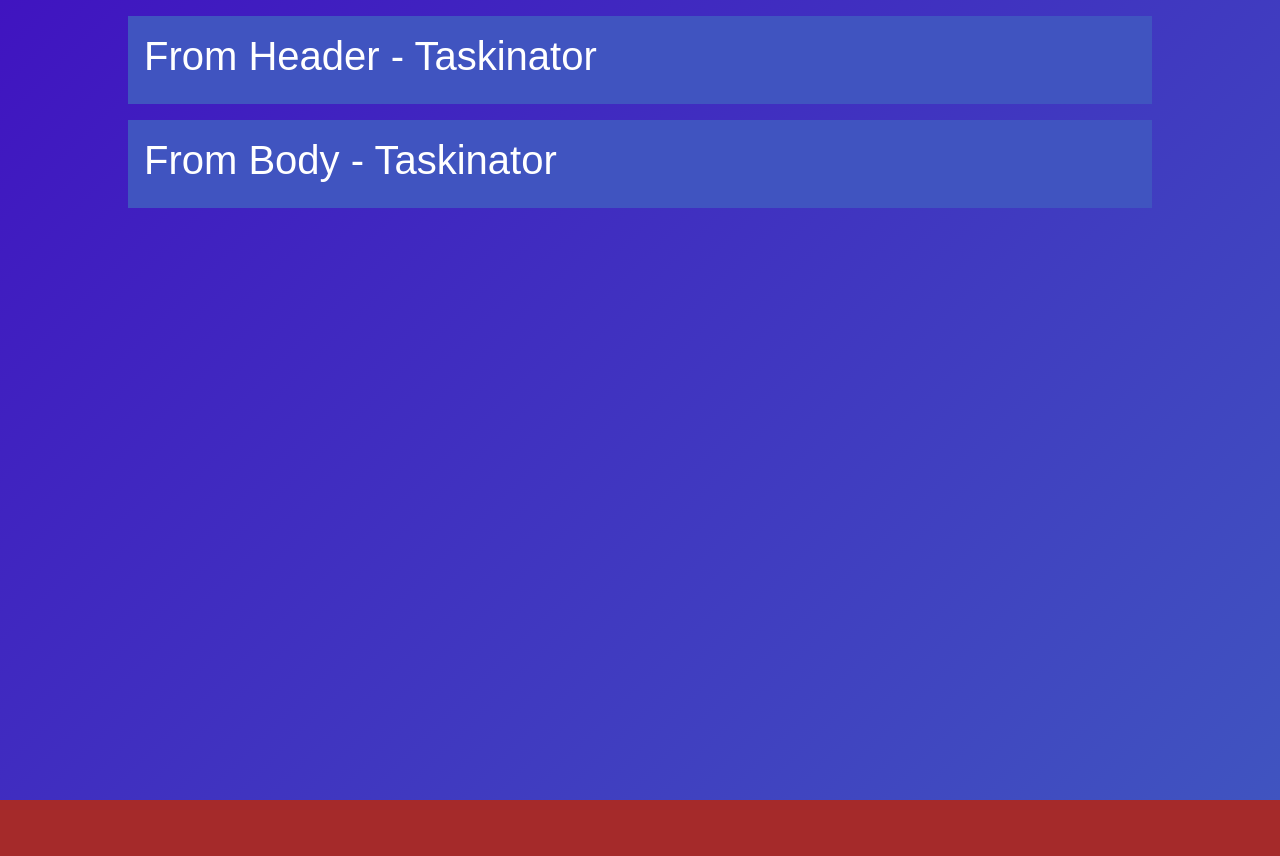
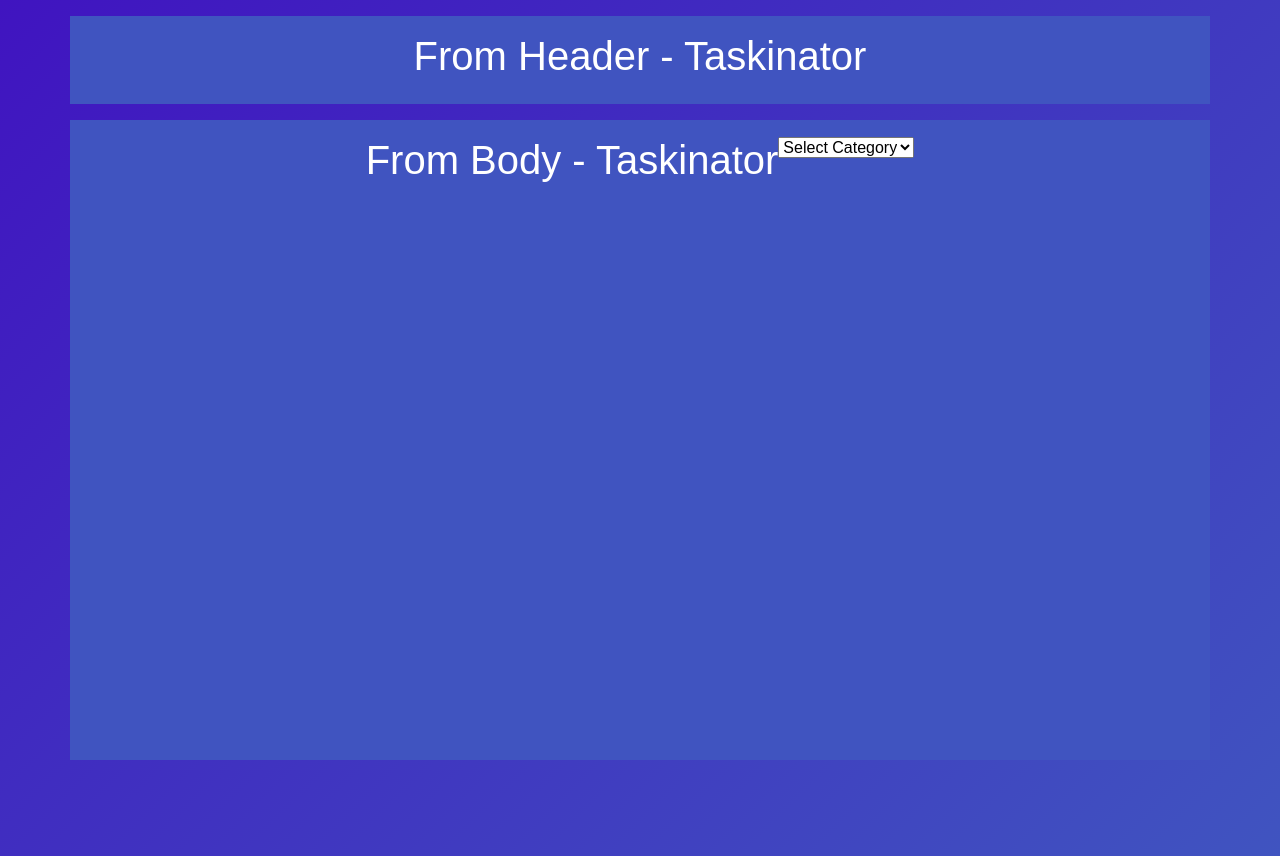
Before and after one commit to lautarosoliani/ToDo-React-App, a React (Create React App) app in the folder my-app/: page / in a window 1280 px wide. Before the commit the page ends 800 px from the top, so only its background shows below. Built offline with nearby package versions, Linux system fonts and the light colour scheme.

Commit message:
body css and jsx, header css

```diff
--- a/my-app/src/components/Body.css
+++ b/my-app/src/components/Body.css
@@ -1,4 +1,6 @@
 .body {
-    width: 80%;
-    height: 80%;
+    background-color: #4054c0;
+    height: 80vh;
+    display: flex;
+    justify-content: center;
 }
--- a/my-app/src/components/Body.jsx
+++ b/my-app/src/components/Body.jsx
@@ -2,9 +2,22 @@
 
 const Body = () => {
     return (
-        <div className="body container p-3 my-3 text-white">
-            <h1>From Body - Taskinator</h1>
-        </div>
+        <>
+            <div className="body container p-3 my-3 text-white">
+                <div className="h1">
+                    <h1>From Body - Taskinator</h1>
+                </div>
+                <div className="select">
+                    <select>
+                        <option>Select Category</option>
+                        <option>1</option>
+                        <option>2</option>
+                        <option>3</option>
+                        <option>4</option>
+                    </select>
+                </div>
+            </div>
+        </>
     )
 }
 
--- a/my-app/src/components/Header.css
+++ b/my-app/src/components/Header.css
@@ -1,8 +1,5 @@
-.container {
+.header {
     background-color: #4054c0;
+    display: flex;
+    justify-content: center;
 }
-
-.header {
-    width: 80%;
-    height: 20%;
-}
```
